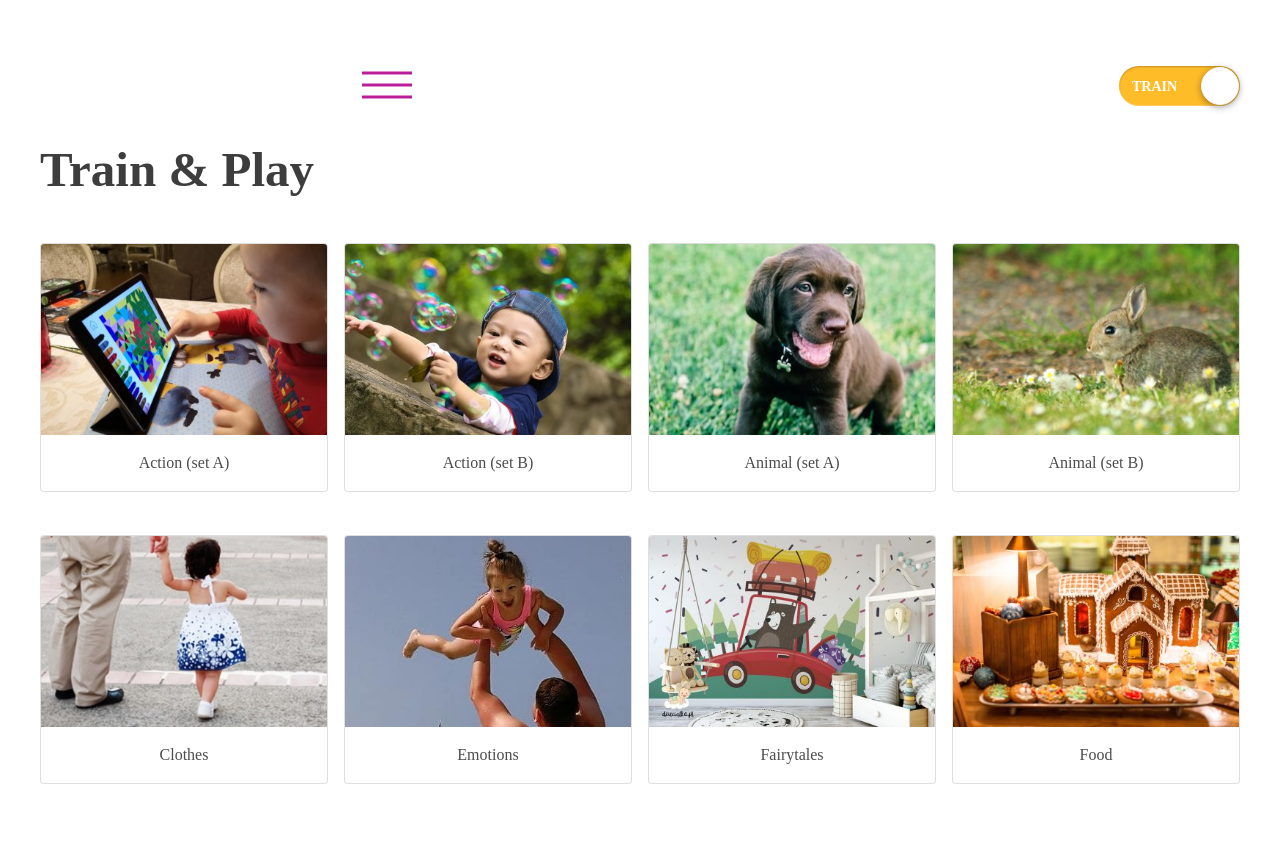
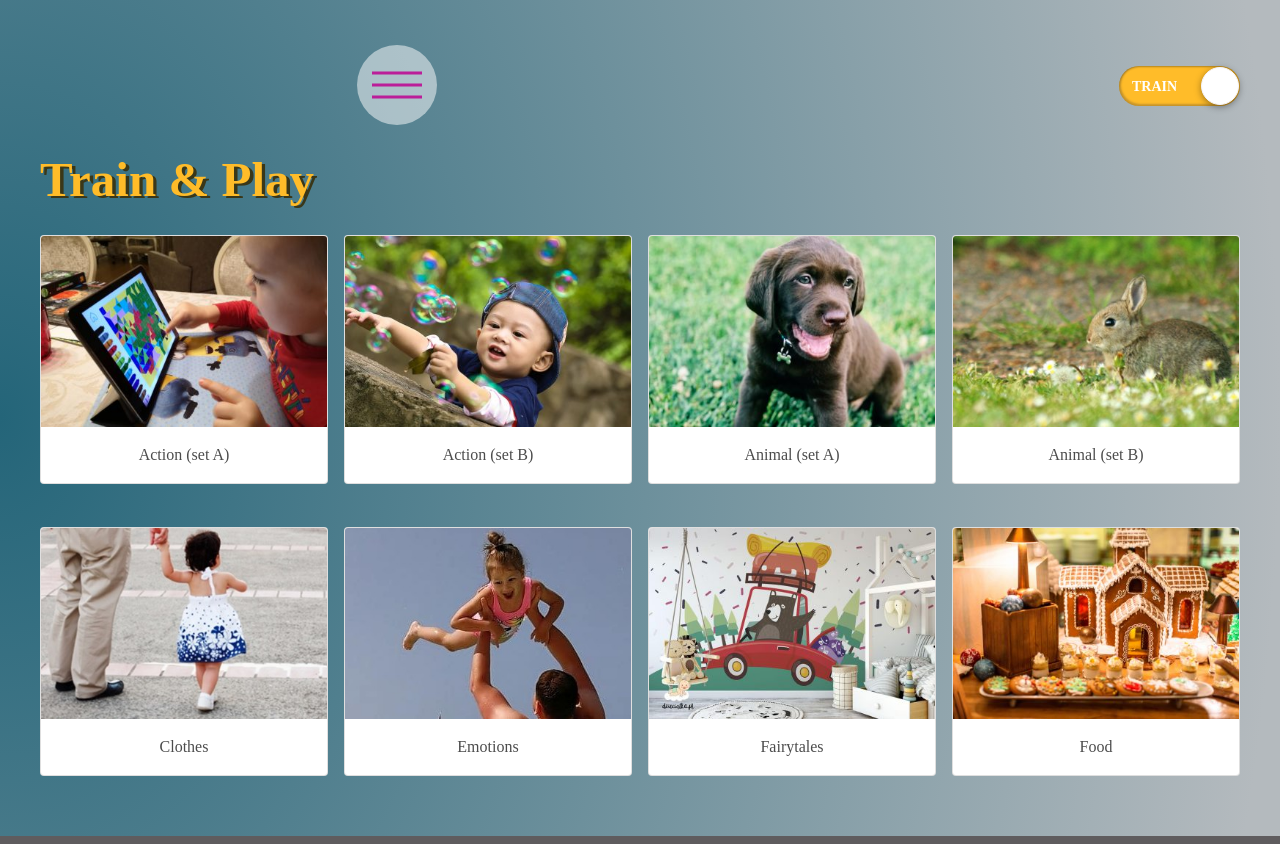
Before and after one commit to dimit999/english-for-kids, a website built with webpack: page src/index.html in a window 1280 px wide. Built offline with nearby package versions, Linux system fonts and the light colour scheme; some packages are replaced by stand-ins of ours.

Commit message:
feat: update css main page

```diff
--- a/src/index.html
+++ b/src/index.html
@@ -25,10 +25,10 @@
               <span class="play none">Play</span>
               <span class="switch-bg"></span>
             </div>
+            <a href="#" class="burger-menu_button">
+              <spun class="burger-menu_lines"></spun>
+            </a>
           </div>
-        <a href="#" class="burger-menu_button">
-          <spun class="burger-menu_lines"></spun>
-        </a>
         <nav class="header__links">
           <a href="./index.html" class="header__link burger-menu_link save">Main page</a>
           <a href="#" class="header__link burger-menu_link leaders">Top leaders</a>
--- a/src/sass/base/_hamburger.scss
+++ b/src/sass/base/_hamburger.scss
@@ -2,7 +2,7 @@
   position: absolute;
   margin-left: 20px;
   top: 10px;
-  left: 10px;
+  left: 20px;
   z-index: 30;
   width: 80px;
   height: 80px;
--- a/src/sass/base/_toggle.scss
+++ b/src/sass/base/_toggle.scss
@@ -65,7 +65,7 @@ input {
   font-family: 'Montserrat';
   font-style: normal;
   font-weight: bold;
-  font-size: 14px;
+  font-size: 16px;
   line-height: 17px;
   color: white;
   position: absolute;
@@ -94,74 +94,10 @@ input {
   width: 100%;
   height: 100%;
   background: #FFBC29;
-  box-shadow: inset 0px -1px 1px rgba(255, 255, 255, 0.28), inset 0px 1px 2px rgba(0, 0, 0, 0.25);
+  box-shadow: inset 1px -1px 2px 1px rgba(53, 52, 52, 0.28), inset 0px 1px 2px rgba(0, 0, 0, 0.25);
   border-radius: 25px;
 }
 
 .checkbox:checked ~ .switch-bg {
   background: #7033FF;
 }
-
-
-
-
-
-
-
-
-
-
-
-
-
-
-
-
-// .cmn-toggle {
-//   position: absolute;
-//   margin-left: -9999px;
-//   visibility: hidden;
-// }
-// .cmn-toggle + label {
-//   display: block;
-//   position: relative;
-//   cursor: pointer;
-//   outline: none;
-//   user-select: none;
-// }
-
-// input.cmn-toggle-round + label {
-//   padding: 2px;
-//   width: 120px;
-//   height: 60px;
-//   background-color: #dddddd;
-//   border-radius: 60px;
-// }
-// input.cmn-toggle-round + label:before,
-// input.cmn-toggle-round + label:after {
-//   display: block;
-//   position: absolute;
-//   top: 1px;
-//   left: 1px;
-//   bottom: 1px;
-//   content: "";
-// }
-// input.cmn-toggle-round + label:before {
-//   right: 1px;
-//   background-color: #f1f1f1;
-//   border-radius: 60px;
-//   transition: background 0.4s;
-// }
-// input.cmn-toggle-round + label:after {
-//   width: 58px;
-//   background-color: #fff;
-//   border-radius: 100%;
-//   box-shadow: 0 2px 5px rgba(0, 0, 0, 0.3);
-//   transition: margin 0.4s;
-// }
-// input.cmn-toggle-round:checked + label:before {
-//   background-color: #8ce196;
-// }
-// input.cmn-toggle-round:checked + label:after {
-//   margin-left: 60px;
-// }
--- a/src/sass/components/_header.scss
+++ b/src/sass/components/_header.scss
@@ -8,22 +8,25 @@
   font-weight: bold;
   font-size: 49px;
   line-height: 60px;
-  color: #3D3D3D;
+  color: #FFBC29;
+  text-shadow: .07em 2px rgb(58, 55, 24);
   @include media-laptop {
-    padding: 50px 0 0 0;
+    padding: 60px 0 0 0;
+    margin-bottom: -18px;
   }
 
   @include media-tablet {
-    padding: 50px 0 0 60px;
+    padding: 60px 0 0 60px;
+    margin-bottom: -18px;
   }
 
   @include media-mobileMiddle {
-    padding: 50px 0 0 45px;
+    padding: 60px 0 0 45px;
     margin-bottom: -18px;
   }
 
   @include media-preMobileSmall {
-    padding: 50px 0 0 45px;
+    padding: 60px 0 0 45px;
     margin-bottom: -18px;
   }
 }
--- a/src/sass/components/_main.scss
+++ b/src/sass/components/_main.scss
@@ -1,11 +1,7 @@
-.main_page {
-  background-image: url(../assets/images/jpg/bg.jpg) no-repeat center;
+body {
+  background: radial-gradient(100% 215.42% at 0%, #246579 0%, #b4babe 100%), #5f5c5e no-repeat;
   background-size: cover;
 }
-
-// .default-card {
-//   padding-right: 6px;
-// }
 
 .switch {
   @include media-laptop {
```
Also changed, not shown: dist/assets/images/png/bg-image.png (added), dist/assets/images/png/bg.jpg (added), dist/index.html, dist/style.css, src/assets/images/png/bg-image.png (added), src/assets/images/png/bg.jpg (added), src/sass/style.css, 77 other files.
